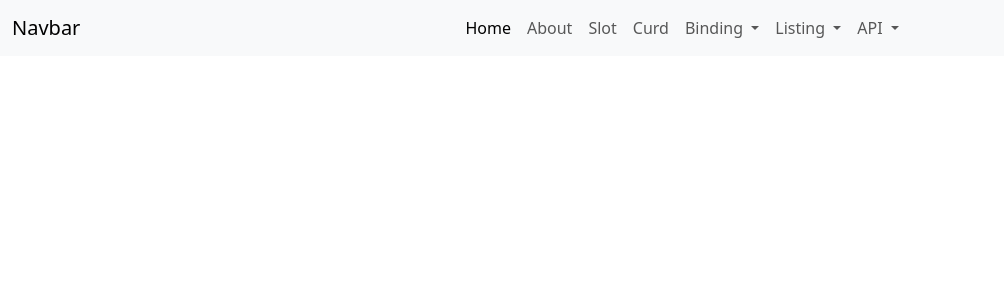
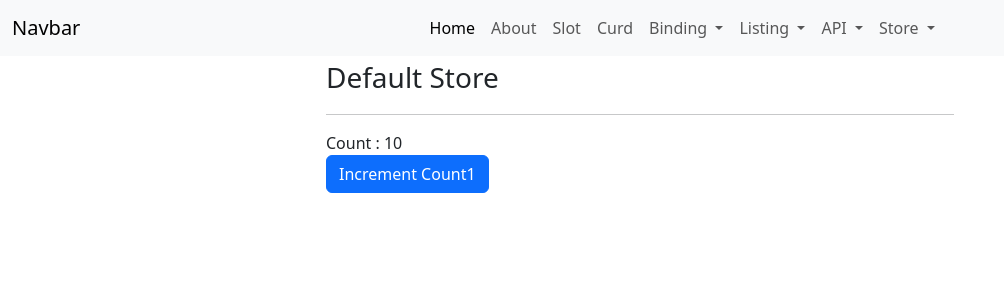
Before and after one commit to raniganj/v2app, a Vue app: page /default-store in a window 1280 px wide. Shown: the top 300 px of the page, without its empty margins (0-1004 px from the left). Built offline with nearby package versions, Linux system fonts and the light colour scheme.

Commit message:
default counter added

```diff
--- a/src/App.vue
+++ b/src/App.vue
@@ -1,6 +1,14 @@
 <script setup>
 import { RouterView } from 'vue-router'
 import MyNavbar from './views/MyNavbar.vue'
+import { provide, ref } from 'vue'
+
+let count1 = ref(10)
+
+let incrementCount1 = () => {
+  count1.value++
+}
+provide('counter1', { count1, incrementCount1 })
 </script>
 
 <template>
--- a/src/router/index.js
+++ b/src/router/index.js
@@ -68,6 +68,11 @@ const routes = [
     component: () => import('../views/MyAxiosApi.vue')
   },
   {
+    path: '/default-store',
+    name: 'default-store',
+    component: () => import('../views/MyDefaultStore.vue')
+  },
+  {
     path: '/curd',
     name: 'curd',
     component: () => import('../views/MyCurdPage.vue')
--- /dev/null
+++ b/src/views/MyDefaultStore.vue
@@ -0,0 +1,17 @@
+<script setup>
+import { inject } from 'vue'
+
+let { count1, incrementCount1 } = inject('counter1')
+</script>
+<template>
+  <div class="row justify-content-center">
+    <div class="col-12 col-md-6">
+      <div class="fs-3">Default Store</div>
+      <hr />
+      <div>Count : {{ count1 }}</div>
+      <button type="button" class="btn btn-primary" @click="incrementCount1()">
+        Increment Count1
+      </button>
+    </div>
+  </div>
+</template>
--- a/src/views/MyNavbar.vue
+++ b/src/views/MyNavbar.vue
@@ -87,6 +87,21 @@ import { RouterLink } from 'vue-router'
               <li><RouterLink class="nav-link" to="/axios-api">Axios API</RouterLink></li>
             </ul>
           </li>
+          <li class="nav-item dropdown">
+            <a
+              class="nav-link dropdown-toggle"
+              href="#"
+              role="button"
+              data-bs-toggle="dropdown"
+              aria-expanded="false"
+            >
+              Store
+            </a>
+            <ul class="dropdown-menu">
+              <li><RouterLink class="nav-link" to="/default-store">Default Store</RouterLink></li>
+              <li><hr class="dropdown-divider" /></li>
+            </ul>
+          </li>
         </ul>
       </div>
     </div>
```
